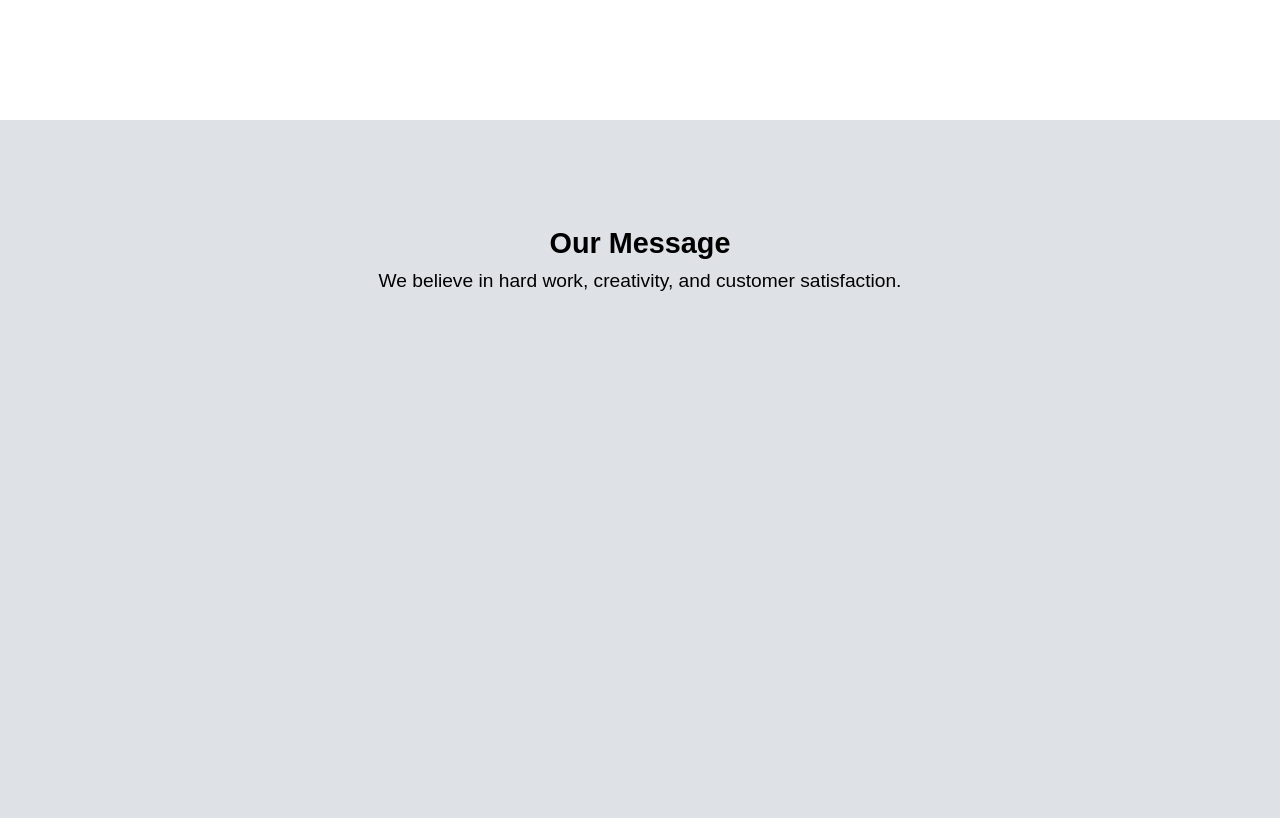
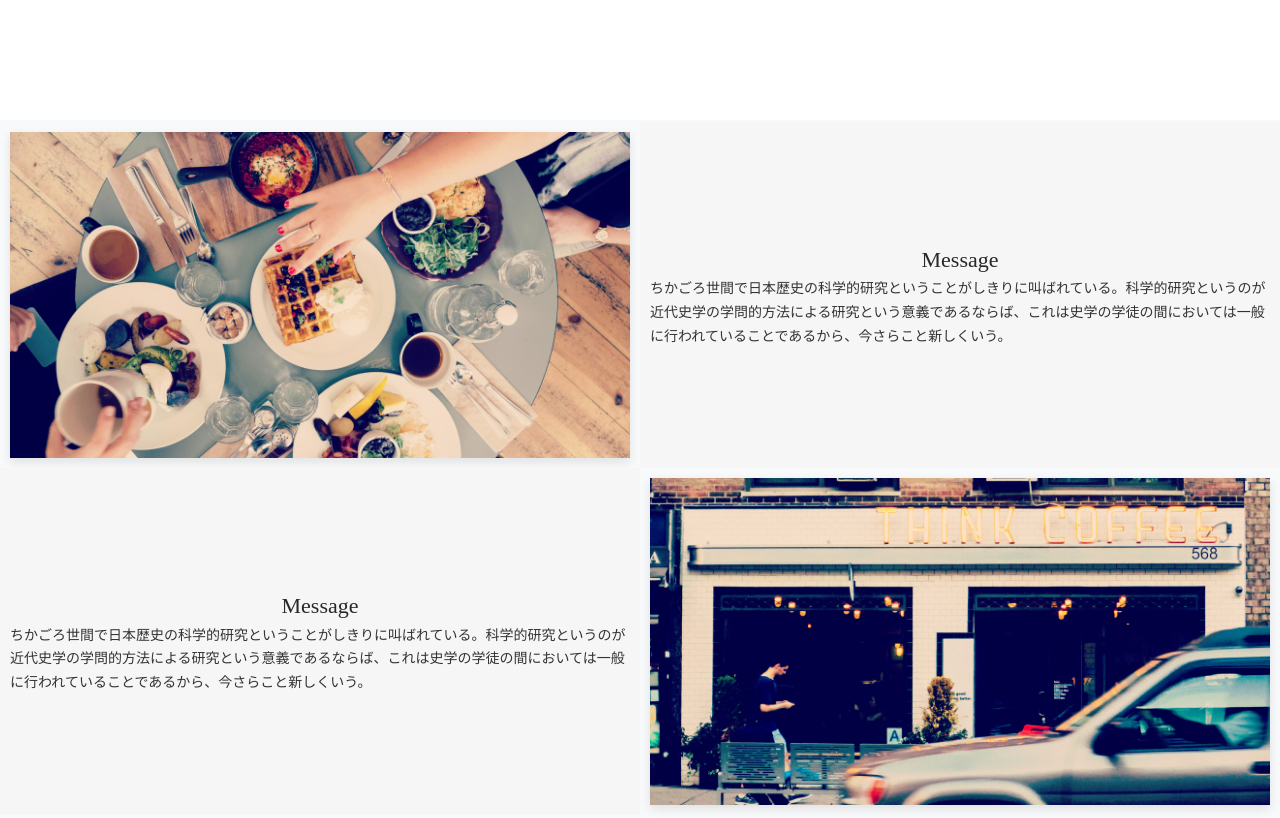
Before and after one commit to alshohid/jb_connect_job_task, a plain HTML site: page index.html in a window 1280 px wide. Shown: the part 1320-2138 px from the top of the page. Drawn offline with Linux system fonts and the light colour scheme.

Commit message:
add message section

```diff
--- a/components/message.html
+++ b/components/message.html
@@ -1,4 +1,21 @@
-<section>
-  <h2>Our Message</h2>
-  <p>We believe in hard work, creativity, and customer satisfaction.</p>
+<section class="message-content-section">
+  <div class="grid-container">
+    <div class="grid-item">
+      <img src="../../assets/images/sec02_01.jpg" alt="Image 1">
+    </div>
+    <div class="grid-item">
+      <div>
+        <h2> Message </h2>
+        <p >ちかごろ世間で日本歴史の科学的研究ということがしきりに叫ばれている。科学的研究というのが近代史学の学問的方法による研究という意義であるならば、これは史学の学徒の間においては一般に行われていることであるから、今さらこと新しくいう。</p>
+      </div>
+       </div>
+    <div class="grid-item">
+      <div>
+        <h2> Message </h2>
+        <p >ちかごろ世間で日本歴史の科学的研究ということがしきりに叫ばれている。科学的研究というのが近代史学の学問的方法による研究という意義であるならば、これは史学の学徒の間においては一般に行われていることであるから、今さらこと新しくいう。</p>
+      </div> </div>
+    <div class="grid-item">
+      <img src="../../assets/images/sec02_02.jpg" alt="Image 2">
+    </div>
+  </div>
 </section>
--- /dev/null
+++ b/css/message.css
@@ -0,0 +1,69 @@
+.message-content-section {
+    background-color: #f8f9fa;
+  }
+
+  .grid-container {
+    display: grid;
+    grid-template-columns: repeat(2, 1fr);
+    align-items: center;
+    margin: 0 auto;
+    width: 100%;
+  }
+
+  .grid-item {
+    height: 100%;
+    width: 100%;
+    display: flex;
+    justify-content: center;
+    align-items: center;
+    padding: 10px;
+  }
+  .grid-item h2{
+  font-size: 22px;
+  font-weight: normal;
+  text-align: center;
+  color:rgb(41, 39, 39);
+  font-family: 'Josefin Sans', 'Noto Sans JP',serif;
+
+  }
+
+  .grid-item:nth-child(2) {
+    background-color: #F6F6F6;
+  }
+
+  .grid-item:nth-child(3) {
+    background-color: #F6F6F6;
+  }
+
+  .grid-item img {
+    width: 100%;
+    height: 100%;
+    object-fit: cover;
+    box-shadow: 0 4px 10px rgba(0, 0, 0, 0.1);
+  }
+
+  .grid-item p {
+    font-size: 14px;
+    line-height: 1.7;
+    color: #333;
+    text-align: left;
+  }
+
+  @media (max-width: 768px) {
+    .grid-container {
+      grid-template-columns: 1fr;
+    }
+
+    .grid-item {
+      text-align: center;
+    }
+
+    .grid-item:nth-child(1) { order: 1; }
+    .grid-item:nth-child(2) { order: 2; }
+    .grid-item:nth-child(3) { order: 4; }
+    .grid-item:nth-child(4) { order: 3; }
+
+    .grid-item p {
+      text-align: center;
+    }
+  }
--- a/css/style.css
+++ b/css/style.css
@@ -18,11 +18,12 @@ section {
   opacity: 0;
   transform: translateY(30px);
   transition: all 0.6s ease-out;
-  padding: 60px 20px;
+  padding: 2px 0px;
   text-align: center;
   min-height: 90vh;
   width: 100%;
 }
+
 
 section.show {
   opacity: 1;
@@ -33,7 +34,6 @@ section.show {
 #vision { background: #FFFFFF; }
 #message { background: #dee2e6; }
 #service { background: #ced4da; }
-/* #story { background: #CCD7C6 } */
 #profile { background: #FFFFFF; }
 
 
@@ -73,7 +73,7 @@ section.show {
 
 @media (min-width: 768px) {
   section {
-    padding: 100px 50px;
+    /* padding: 100px 50px; */
     font-size: 1.2rem;
   }
 }
--- a/css/vision.css
+++ b/css/vision.css
@@ -1,7 +1,6 @@
 .vision_container {
     text-align: center;
     width: 100%;
-    background-color: red;
   }
 .vision {
     width: 60%;
--- a/index.html
+++ b/index.html
@@ -9,6 +9,7 @@
   <link rel="stylesheet" href="./css/top.css">
   <link rel="stylesheet" href="./css/nav.css">
   <link rel="stylesheet" href="./css/vision.css">
+  <link rel="stylesheet" href="./css/message.css">
 
 </head>
 <body>
```
